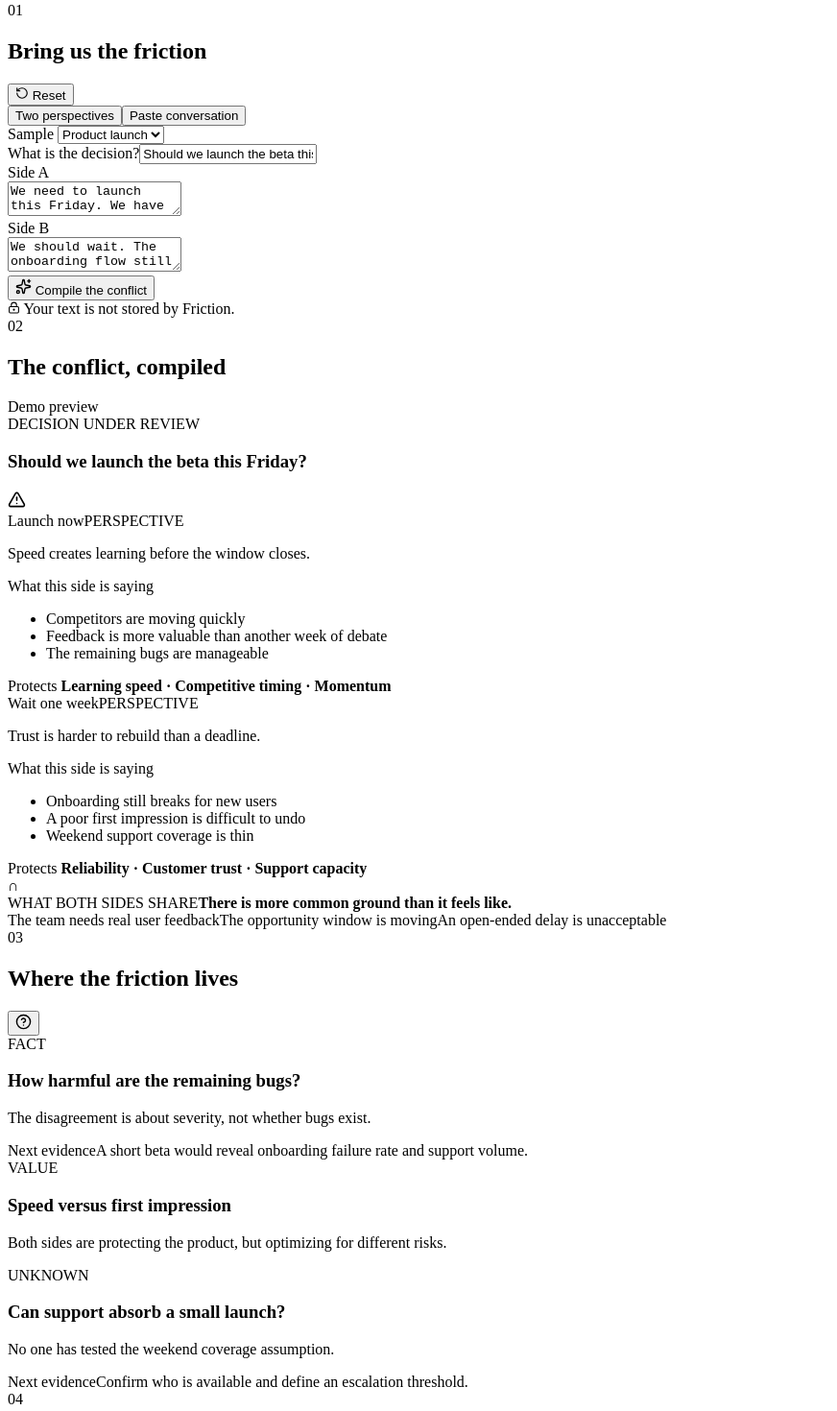
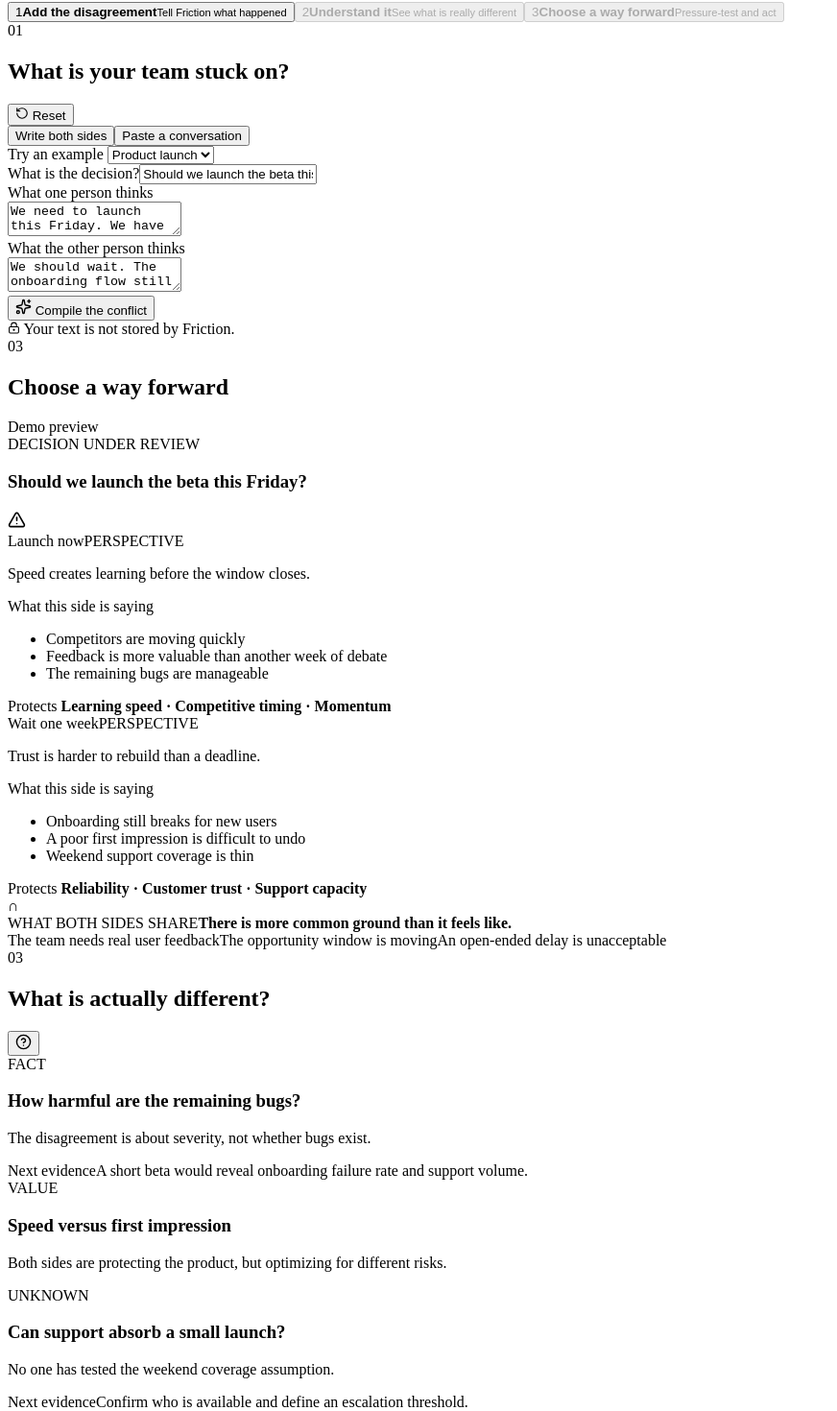
Before and after one commit to Moustafa-Ameen/friction, a React (Vite) app: page / in a window 1280 px wide. Shown: the part 195-1665 px from the top of the page at 96% size, without its empty margins (0-872 px from the left). Built offline with nearby package versions, Linux system fonts and the light colour scheme; the HTML template or start-up script is replaced by a standard one.

Commit message:
Simplify Friction workflow navigation

```diff
--- a/src/App.tsx
+++ b/src/App.tsx
@@ -5,6 +5,7 @@ import { analysisSchema, type AnalyzeInput, type ConflictAnalysis } from './lib/
 
 type Mode = AnalyzeInput['mode']
 type Source = 'idle' | 'fallback' | 'gpt-5.6'
+type View = 'start' | 'understand' | 'decide'
 
 type Scenario = {
   topic: string
@@ -36,6 +37,7 @@ const scenarios: Record<string, Scenario> = {
 
 function App() {
   const [mode, setMode] = useState<Mode>('perspectives')
+  const [view, setView] = useState<View>('start')
   const [scenarioId, setScenarioId] = useState('launch')
   const [topic, setTopic] = useState(scenarios.launch.topic)
   const [sideA, setSideA] = useState(scenarios.launch.sideA)
@@ -73,9 +75,9 @@ function App() {
       if (!response.ok) throw new Error(body.error || 'Friction could not compile this input.')
       const parsed = analysisSchema.safeParse(body.analysis)
       if (!parsed.success) throw new Error('The analysis response was incomplete. Try again.')
-      setAnalysis(parsed.data); setSource(body.source || 'fallback'); setWarning(body.warning || '')
+      setAnalysis(parsed.data); setSource(body.source || 'fallback'); setWarning(body.warning || ''); setView('understand')
     } catch (requestError) {
-      setAnalysis(fallbackAnalysis(payload)); setSource('fallback')
+      setAnalysis(fallbackAnalysis(payload)); setSource('fallback'); setView('understand')
       setWarning(requestError instanceof Error ? `${requestError.message} Showing local analysis instead.` : 'Showing local analysis instead.')
     } finally {
       setStatus('idle')
@@ -86,7 +88,7 @@ function App() {
     loadScenario('launch')
     setMode('perspectives')
     setAnalysis(fallbackAnalysis({ mode: 'perspectives', decision: '', sideA: '', sideB: '' }))
-    setSource('idle'); setWarning(''); setError(''); setOwner(''); setReviewDate('')
+    setSource('idle'); setWarning(''); setError(''); setOwner(''); setReviewDate(''); setView('start')
   }
 
   const writeToClipboard = async (text: string) => {
@@ -152,35 +154,41 @@ function App() {
           <p className="hero-copy">Friction separates facts from assumptions, reveals what people still share, and finds the next move that can get a decision unstuck.</p>
         </section>
 
+        <nav className="workflow-nav container" aria-label="Friction workflow">
+          <button className={view === 'start' ? 'active' : ''} onClick={() => setView('start')}><span>1</span><strong>Add the disagreement</strong><small>Tell Friction what happened</small></button>
+          <button className={view === 'understand' ? 'active' : ''} onClick={() => setView('understand')} disabled={source === 'idle'}><span>2</span><strong>Understand it</strong><small>See what is really different</small></button>
+          <button className={view === 'decide' ? 'active' : ''} onClick={() => setView('decide')} disabled={source === 'idle'}><span>3</span><strong>Choose a way forward</strong><small>Pressure-test and act</small></button>
+        </nav>
+
         <section className="workspace container">
-          <div className="input-panel panel">
-            <div className="panel-heading"><div><span className="step">01</span><h2>Bring us the friction</h2></div><button className="text-button" onClick={reset}><RotateCcw size={14} /> Reset</button></div>
-            <div className="input-tools"><div className="mode-tabs" role="tablist" aria-label="Conflict input mode"><button className={mode === 'perspectives' ? 'active' : ''} onClick={() => setMode('perspectives')} role="tab" aria-selected={mode === 'perspectives'}>Two perspectives</button><button className={mode === 'transcript' ? 'active' : ''} onClick={() => setMode('transcript')} role="tab" aria-selected={mode === 'transcript'}>Paste conversation</button></div><label className="scenario-select">Sample <select value={scenarioId} onChange={(event) => loadScenario(event.target.value)}><option value="launch">Product launch</option><option value="hiring">Hiring decision</option><option value="scope">Project scope</option></select></label></div>
+          {view === 'start' && <div className="input-panel panel">
+            <div className="panel-heading"><div><span className="step">01</span><h2>What is your team stuck on?</h2></div><button className="text-button" onClick={reset}><RotateCcw size={14} /> Reset</button></div>
+            <div className="input-tools"><div className="mode-tabs" role="tablist" aria-label="How will you explain the disagreement?"><button className={mode === 'perspectives' ? 'active' : ''} onClick={() => setMode('perspectives')} role="tab" aria-selected={mode === 'perspectives'}>Write both sides</button><button className={mode === 'transcript' ? 'active' : ''} onClick={() => setMode('transcript')} role="tab" aria-selected={mode === 'transcript'}>Paste a conversation</button></div><label className="scenario-select">Try an example <select value={scenarioId} onChange={(event) => loadScenario(event.target.value)}><option value="launch">Product launch</option><option value="hiring">Hiring decision</option><option value="scope">Project scope</option></select></label></div>
             <label htmlFor="decision">What is the decision?</label>
             <input id="decision" value={topic} onChange={(event) => setTopic(event.target.value)} maxLength={240} />
-            {mode === 'perspectives' ? <div className="sides-grid"><div className="side-input"><div className="field-label"><span className="side-dot coral-dot" /> Side A</div><textarea aria-label="Side A" value={sideA} onChange={(event) => setSideA(event.target.value)} maxLength={12000} /></div><div className="side-input"><div className="field-label"><span className="side-dot teal-dot" /> Side B</div><textarea aria-label="Side B" value={sideB} onChange={(event) => setSideB(event.target.value)} maxLength={12000} /></div></div> : <div className="side-input transcript-input"><div className="field-label"><span className="side-dot gold-dot" /> Conversation transcript</div><textarea aria-label="Conversation transcript" value={transcript} onChange={(event) => setTranscript(event.target.value)} maxLength={12000} /></div>}
+            {mode === 'perspectives' ? <div className="sides-grid"><div className="side-input"><div className="field-label"><span className="side-dot coral-dot" /> What one person thinks</div><textarea aria-label="What one person thinks" value={sideA} onChange={(event) => setSideA(event.target.value)} maxLength={12000} /></div><div className="side-input"><div className="field-label"><span className="side-dot teal-dot" /> What the other person thinks</div><textarea aria-label="What the other person thinks" value={sideB} onChange={(event) => setSideB(event.target.value)} maxLength={12000} /></div></div> : <div className="side-input transcript-input"><div className="field-label"><span className="side-dot gold-dot" /> Paste the conversation</div><textarea aria-label="Paste the conversation" value={transcript} onChange={(event) => setTranscript(event.target.value)} maxLength={12000} /></div>}
             <button className="analyze-button" onClick={analyze} disabled={status === 'loading'}>{status === 'loading' ? <span className="spinner" /> : <Sparkles size={17} />} {status === 'loading' ? 'Compiling...' : 'Compile the conflict'} {!status && <ArrowRight size={17} />}</button>
             <div className="privacy-note"><LockKeyhole size={13} /> Your text is not stored by Friction.</div>
             {error && <div className="form-error" role="alert"><TriangleAlert size={15} /> {error}</div>}
-          </div>
+          </div>}
 
           {warning && <div className="warning-banner"><TriangleAlert size={15} /><span>{warning}</span></div>}
 
-          <section className="results" aria-live="polite">
-            <div className="results-heading"><div><span className="step">02</span><h2>The conflict, compiled</h2></div><span className="confidence"><span /> {source === 'gpt-5.6' ? 'GPT-5.6 Luna analysis' : source === 'fallback' ? `Local analysis | ${analysis.confidence}% confidence` : 'Demo preview'}</span></div>
+          <section className={`results ${view}`} aria-live="polite">
+            <div className="results-heading"><div><span className="step">{view === 'understand' ? '02' : '03'}</span><h2>{view === 'understand' ? 'Understand the disagreement' : 'Choose a way forward'}</h2></div><span className="confidence"><span /> {source === 'gpt-5.6' ? 'GPT-5.6 Luna analysis' : source === 'fallback' ? `Local analysis | ${analysis.confidence}% confidence` : 'Demo preview'}</span></div>
             <div className="decision-banner"><div><span className="mini-label">DECISION UNDER REVIEW</span><h3>{analysis.decision}</h3></div><div className="decision-icon"><TriangleAlert size={19} /></div></div>
 
-            <div className="sides-grid result-sides">{analysis.perspectives.map((side, index) => <article className="side-card" key={`${side.label}-${index}`}><div className={`card-top ${index === 0 ? 'coral' : 'teal'}`}><span className="side-dot" /><span>{side.label}</span><span className="perspective">PERSPECTIVE</span></div><p>{side.summary}</p><div className="claim-label">What this side is saying</div><ul>{side.claims.map((claim) => <li key={claim}>{claim}</li>)}</ul><div className="priority-row">Protects <strong>{side.priorities.join(' · ')}</strong></div></article>)}</div>
+            <div className="sides-grid result-sides understand-content">{analysis.perspectives.map((side, index) => <article className="side-card" key={`${side.label}-${index}`}><div className={`card-top ${index === 0 ? 'coral' : 'teal'}`}><span className="side-dot" /><span>{side.label}</span><span className="perspective">PERSPECTIVE</span></div><p>{side.summary}</p><div className="claim-label">What this side is saying</div><ul>{side.claims.map((claim) => <li key={claim}>{claim}</li>)}</ul><div className="priority-row">Protects <strong>{side.priorities.join(' · ')}</strong></div></article>)}</div>
 
-            <div className="shared-strip"><div className="shared-title"><span className="shared-icon">∩</span><div><span className="mini-label">WHAT BOTH SIDES SHARE</span><strong>There is more common ground than it feels like.</strong></div></div><div className="shared-items">{analysis.sharedGround.map((item) => <span key={item}>{item}</span>)}</div></div>
+            <div className="shared-strip understand-content"><div className="shared-title"><span className="shared-icon">∩</span><div><span className="mini-label">WHAT BOTH SIDES SHARE</span><strong>There is more common ground than it feels like.</strong></div></div><div className="shared-items">{analysis.sharedGround.map((item) => <span key={item}>{item}</span>)}</div></div>
 
-            <div className="section-heading"><div><span className="step">03</span><h2>Where the friction lives</h2></div><button className="icon-button" title="What do these labels mean?"><CircleHelp size={17} /></button></div>
-            <div className="faultline-grid">{analysis.faultlines.map((line) => <article className={`faultline ${line.type.toLowerCase()}`} key={`${line.type}-${line.title}`}><span className="fault-label">{line.type}</span><h3>{line.title}</h3><p>{line.explanation}</p>{line.missingEvidence && <div className="missing-evidence"><span>Next evidence</span>{line.missingEvidence}</div>}</article>)}</div>
+            <div className="section-heading understand-content"><div><span className="step">03</span><h2>What is actually different?</h2></div><button className="icon-button" title="What do these labels mean?"><CircleHelp size={17} /></button></div>
+            <div className="faultline-grid understand-content">{analysis.faultlines.map((line) => <article className={`faultline ${line.type.toLowerCase()}`} key={`${line.type}-${line.title}`}><span className="fault-label">{line.type}</span><h3>{line.title}</h3><p>{line.explanation}</p>{line.missingEvidence && <div className="missing-evidence"><span>Next evidence</span>{line.missingEvidence}</div>}</article>)}</div>
 
-            <section className="section-heading pressure-heading"><div><span className="step">04</span><h2>Pressure-test the path</h2></div><ShieldAlert size={18} /></section>
-            <section className="red-team-panel"><div className="red-team-intro"><ShieldAlert size={19} /><p>Challenge the plan before the team commits to it.</p></div><div className="pressure-grid"><article><span>Strongest counterargument</span><p>{analysis.redTeam.strongestCounterargument}</p></article><article><span>Hidden assumption</span><p>{analysis.redTeam.hiddenAssumption}</p></article><article><span>Evidence that would change the decision</span><p>{analysis.redTeam.evidenceThatWouldChangeMind}</p></article><article><span>Pre-commitment test</span><p>{analysis.redTeam.preCommitmentTest}</p></article></div></section>
+            <section className="section-heading pressure-heading decide-content"><div><span className="step">03A</span><h2>Pressure-test the plan</h2></div><ShieldAlert size={18} /></section>
+            <section className="red-team-panel decide-content"><div className="red-team-intro"><ShieldAlert size={19} /><p>Challenge the plan before the team commits to it.</p></div><div className="pressure-grid"><article><span>Strongest counterargument</span><p>{analysis.redTeam.strongestCounterargument}</p></article><article><span>Hidden assumption</span><p>{analysis.redTeam.hiddenAssumption}</p></article><article><span>Evidence that would change the decision</span><p>{analysis.redTeam.evidenceThatWouldChangeMind}</p></article><article><span>Pre-commitment test</span><p>{analysis.redTeam.preCommitmentTest}</p></article></div></section>
 
-            <div className="resolution-panel"><div className="resolution-intro"><div className="resolution-icon"><Lightbulb size={21} /></div><div><span className="mini-label">A WAY THROUGH</span><h2>{analysis.resolution.title}</h2><p>{analysis.resolution.rationale}</p></div></div><div className="resolution-steps">{analysis.resolution.steps.map((step, index) => <div className="resolution-step" key={step}><span>{String(index + 1).padStart(2, '0')}</span><strong>{step}</strong></div>)}</div><div className="criteria-block"><span className="mini-label">SUCCESS CRITERIA</span><ul>{analysis.resolution.successCriteria.map((criterion) => <li key={criterion}>{criterion}</li>)}</ul></div><div className="executor-fields"><label><span><UserRound size={13} /> Decision owner</span><input value={owner} onChange={(event) => setOwner(event.target.value)} placeholder="Who owns the next move?" /></label><label><span><CalendarDays size={13} /> Review date</span><input type="date" value={reviewDate} onChange={(event) => setReviewDate(event.target.value)} /></label></div><div className="resolution-actions"><button className="outline-button" onClick={() => setPracticeOpen(true)}><Play size={15} /> Practice this resolution</button><button className="outline-button" onClick={copyDecisionPacket}><Clipboard size={15} /> {copiedUpdate ? 'Decision packet copied' : 'Copy decision packet'}</button></div></div>
+            <div className="resolution-panel decide-content"><div className="resolution-intro"><div className="resolution-icon"><Lightbulb size={21} /></div><div><span className="mini-label">A WAY THROUGH</span><h2>{analysis.resolution.title}</h2><p>{analysis.resolution.rationale}</p></div></div><div className="resolution-steps">{analysis.resolution.steps.map((step, index) => <div className="resolution-step" key={step}><span>{String(index + 1).padStart(2, '0')}</span><strong>{step}</strong></div>)}</div><div className="criteria-block"><span className="mini-label">SUCCESS CRITERIA</span><ul>{analysis.resolution.successCriteria.map((criterion) => <li key={criterion}>{criterion}</li>)}</ul></div><div className="executor-fields"><label><span><UserRound size={13} /> Decision owner</span><input value={owner} onChange={(event) => setOwner(event.target.value)} placeholder="Who owns the next move?" /></label><label><span><CalendarDays size={13} /> Review date</span><input type="date" value={reviewDate} onChange={(event) => setReviewDate(event.target.value)} /></label></div><div className="resolution-actions"><button className="outline-button" onClick={() => setPracticeOpen(true)}><Play size={15} /> Practice this resolution</button><button className="outline-button" onClick={copyDecisionPacket}><Clipboard size={15} /> {copiedUpdate ? 'Decision packet copied' : 'Copy decision packet'}</button></div></div>
 
             <div className="footer-note"><FileText size={15} /> Generated from the perspectives you provided <span>•</span> Friction does not decide who is right.</div>
           </section>
--- a/src/styles.css
+++ b/src/styles.css
@@ -22,6 +22,10 @@ button { cursor: pointer; }
 h1 { max-width: 780px; margin: 18px 0 18px; font-size: clamp(43px, 6vw, 75px); line-height: .98; letter-spacing: -.045em; font-weight: 600; }
 h1 em { color: #bd694f; font-family: 'Playfair Display', serif; font-weight: 600; letter-spacing: 0; }
 .hero-copy { width: min(540px, 100%); margin: 0; color: #68706a; font-size: 17px; line-height: 1.55; }
+.workflow-nav { display: grid; grid-template-columns: repeat(3, 1fr); gap: 1px; margin-bottom: 24px; border: 1px solid #dbd7cf; background: #dbd7cf; }
+.workflow-nav button { min-height: 66px; padding: 12px 15px; display: grid; grid-template-columns: 24px 1fr; grid-template-rows: 1fr 1fr; column-gap: 9px; text-align: left; border: 0; color: #737a74; background: #f1eee7; }
+.workflow-nav button > span { grid-row: 1 / span 2; width: 24px; height: 24px; display: grid; place-items: center; color: #9a8b66; border: 1px solid #c8b995; border-radius: 50%; font: 10px 'DM Mono', monospace; }
+.workflow-nav button strong { align-self: end; color: #4d5650; font-size: 12px; }.workflow-nav button small { align-self: start; color: #929890; font-size: 10px; }.workflow-nav button.active { background: #fffefa; box-shadow: inset 0 -2px #bd694f; }.workflow-nav button.active strong { color: #1c2422; }.workflow-nav button:disabled { cursor: not-allowed; opacity: .55; }
 .workspace { padding-bottom: 50px; }
 .panel, .side-card, .shared-strip, .faultline, .resolution-panel { border: 1px solid #dbd7cf; background: #fbfaf7; }
 .input-panel { padding: 29px; }
@@ -56,6 +60,7 @@ input:focus, textarea:focus { border-color: #bd694f; box-shadow: 0 0 0 3px #bd69
 .privacy-note, .footer-note { display: flex; align-items: center; gap: 7px; color: #8a8e87; font: 11px 'DM Mono', monospace; }
 .privacy-note { margin-top: 17px; }
 .results { padding-top: 58px; }
+.results.start { display: none; }.results.understand .decide-content, .results.decide .understand-content { display: none; }
 .confidence { display: flex; align-items: center; gap: 8px; color: #6c766e; font: 11px 'DM Mono', monospace; }
 .decision-banner { display: flex; justify-content: space-between; align-items: center; margin: 23px 0 14px; padding: 21px 24px; background: #27302b; color: #f8f4ec; }
 .mini-label { display: block; color: #a8b4aa; margin-bottom: 8px; }
@@ -101,4 +106,4 @@ input:focus, textarea:focus { border-color: #bd694f; box-shadow: 0 0 0 3px #bd69
 .form-error, .warning-banner { display: flex; align-items: flex-start; gap: 8px; font-size: 12px; line-height: 1.4; }.form-error { margin-top: 13px; color: #a44f41; }.warning-banner { width: min(1100px, calc(100% - 48px)); margin: 15px auto -31px; padding: 11px 14px; color: #80672d; background: #fbf4df; border: 1px solid #ead8a8; }
 .modal-backdrop { position: fixed; inset: 0; z-index: 10; display: grid; place-items: center; padding: 22px; background: #1c242266; }.practice-modal { position: relative; width: min(480px, 100%); padding: 31px; background: #fbfaf7; border: 1px solid #dbd7cf; box-shadow: 0 20px 60px #1c242233; }.practice-modal h2 { margin-top: 8px; font-size: 27px; }.practice-modal p { margin: 16px 0 21px; color: #56655d; line-height: 1.6; font-size: 15px; }.modal-close { position: absolute; top: 14px; right: 14px; display: grid; place-items: center; border: 0; color: #777d77; background: transparent; padding: 6px; }.copy-button { display: inline-flex; align-items: center; gap: 8px; padding: 11px 14px; color: #39746c; background: #dcebe3; border: 1px solid #a7c7b7; font-size: 12px; font-weight: 700; }
 .footer-note { justify-content: center; margin-top: 23px; }.footer-note span { color: #c7bba3; }.footer { padding: 28px 0 36px; display: flex; justify-content: space-between; color: #a2a49c; font: 10px 'DM Mono', monospace; letter-spacing: .08em; text-transform: uppercase; border-top: 1px solid #ddd9d0; }
-@media (max-width: 700px) { .container { width: min(100% - 28px, 550px); }.topbar { padding: 0 15px; }.topbar-right { font-size: 9px; }.hero { padding: 58px 0 40px; } h1 { font-size: 47px; }.hero-copy { font-size: 15px; }.input-panel { padding: 20px 16px; }.panel-heading, .results-heading, .section-heading { align-items: flex-start; }.panel-heading .text-button { margin-top: 2px; }.sides-grid, .shared-strip, .faultline-grid, .resolution-steps, .pressure-grid, .executor-fields { grid-template-columns: 1fr; }.shared-strip { gap: 16px; }.decision-banner { padding: 17px; }.decision-banner h3 { font-size: 20px; }.red-team-panel { padding: 17px; }.resolution-panel { padding: 21px 17px; }.resolution-panel h2 { font-size: 21px; }.footer { font-size: 9px; }.footer span:last-child { text-align: right; max-width: 140px; } }
+@media (max-width: 700px) { .container { width: min(100% - 28px, 550px); }.topbar { padding: 0 15px; }.topbar-right { font-size: 9px; }.hero { padding: 58px 0 40px; } h1 { font-size: 47px; }.hero-copy { font-size: 15px; }.workflow-nav { grid-template-columns: 1fr; }.workflow-nav button { min-height: 58px; }.input-panel { padding: 20px 16px; }.panel-heading, .results-heading, .section-heading { align-items: flex-start; }.panel-heading .text-button { margin-top: 2px; }.sides-grid, .shared-strip, .faultline-grid, .resolution-steps, .pressure-grid, .executor-fields { grid-template-columns: 1fr; }.shared-strip { gap: 16px; }.decision-banner { padding: 17px; }.decision-banner h3 { font-size: 20px; }.red-team-panel { padding: 17px; }.resolution-panel { padding: 21px 17px; }.resolution-panel h2 { font-size: 21px; }.footer { font-size: 9px; }.footer span:last-child { text-align: right; max-width: 140px; } }
```
